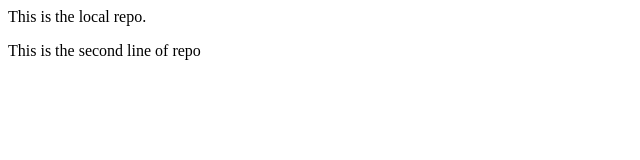
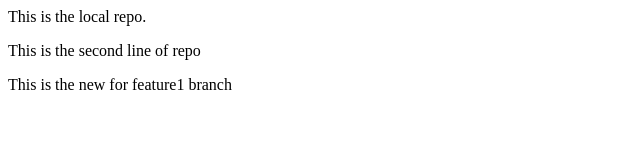
Before and after one commit to 40PrajwalG/localrepo, a plain HTML site: page index.html in a window 1280 px wide. Shown: the whole page, without its empty margins (0-640 px from the left). Drawn offline with Linux system fonts and the light colour scheme.

Commit message:
new feature

```diff
--- a/index.html
+++ b/index.html
@@ -4,3 +4,6 @@
 <p>
     This is the second line of repo
 </p>
+<p>
+    This is the new for feature1 branch
+</p>
```
